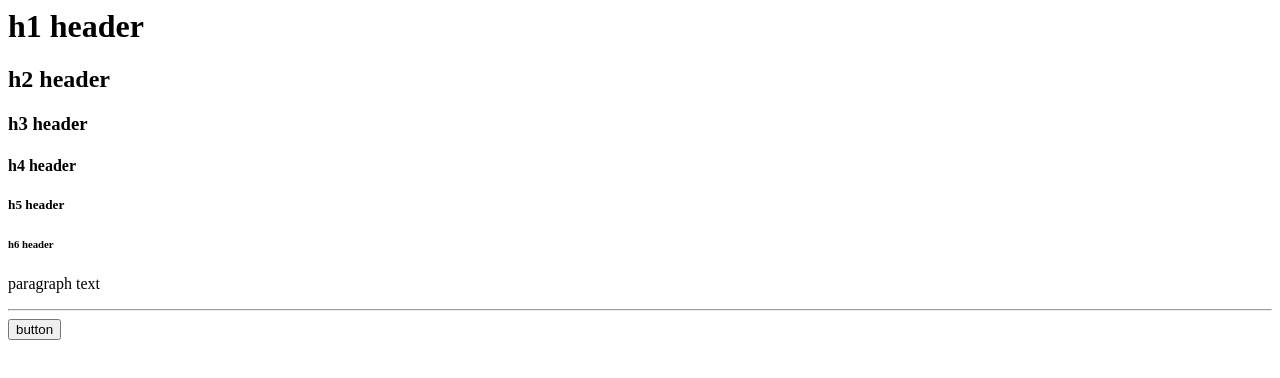
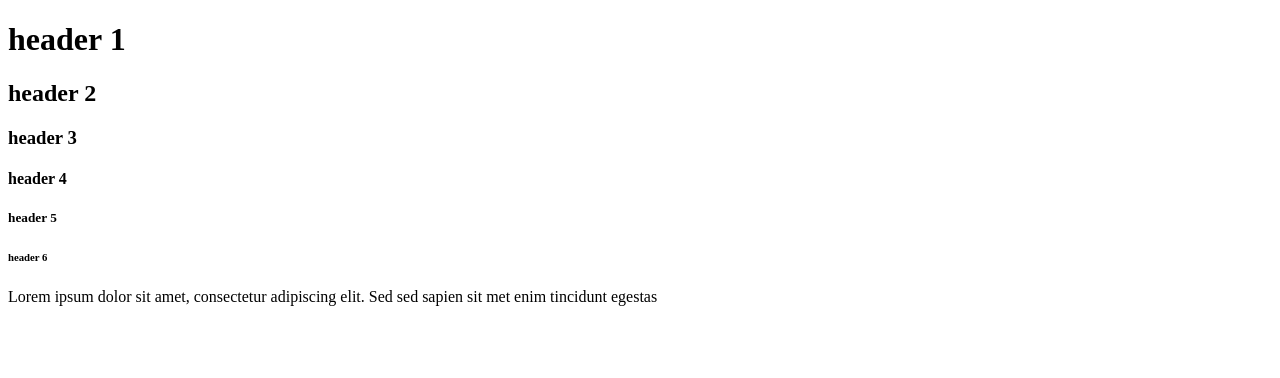
Before and after one commit to SirMoistPotatoViper/hello-world, a plain HTML site: page index.html in a window 1280 px wide. Drawn offline with Linux system fonts and the light colour scheme.

Commit message:
Update index.html

```diff
--- a/index.html
+++ b/index.html
@@ -1,9 +1,32 @@
-<h1> h1 header</h1>
-<h2> h2 header</h2>
-<h3>h3 header</h3>
-<h4> h4 header </h4>
-<h5> h5 header</h5>
-<h6> h6 header</h6>
-<p> paragraph text</p>
-<hr />
-<button>button</button>
+<!DOCTYPE html>
+<!--[if lt IE 7]>      <html class="no-js lt-ie9 lt-ie8 lt-ie7"> <![endif]-->
+<!--[if IE 7]>         <html class="no-js lt-ie9 lt-ie8"> <![endif]-->
+<!--[if IE 8]>         <html class="no-js lt-ie9"> <![endif]-->
+<!--[if gt IE 8]>      <html class="no-js"> <!--<![endif]-->
+<html>
+    <head>
+        <meta charset="utf-8">
+        <meta http-equiv="X-UA-Compatible" content="IE=edge">
+        <title>Hello World (Jake)</title>
+        <meta name="description" content="">
+        <meta name="viewport" content="width=device-width, initial-scale=1">
+        <link rel="stylesheet" href="">
+    </head>
+    <body>
+
+
+        <h1> header 1 <header> </h1>
+            <h2> header 2</h2>
+
+            <h3> header 3 </h3>
+            <h4> header 4 </h4>
+            <h5> header 5</h5>
+            <h6> header 6</h6>
+            <p> Lorem ipsum dolor sit amet, consectetur adipiscing elit. Sed sed sapien sit met enim tincidunt egestas</p>
+        <!--[if lt IE 7]>
+            <p class="browsehappy">You are using an <strong>outdated</strong> browser. Please <a href="#">upgrade your browser</a> to improve your experience.</p>
+        <![endif]-->
+
+        <script src="" async defer></script>
+    </body>
+</html>
```
